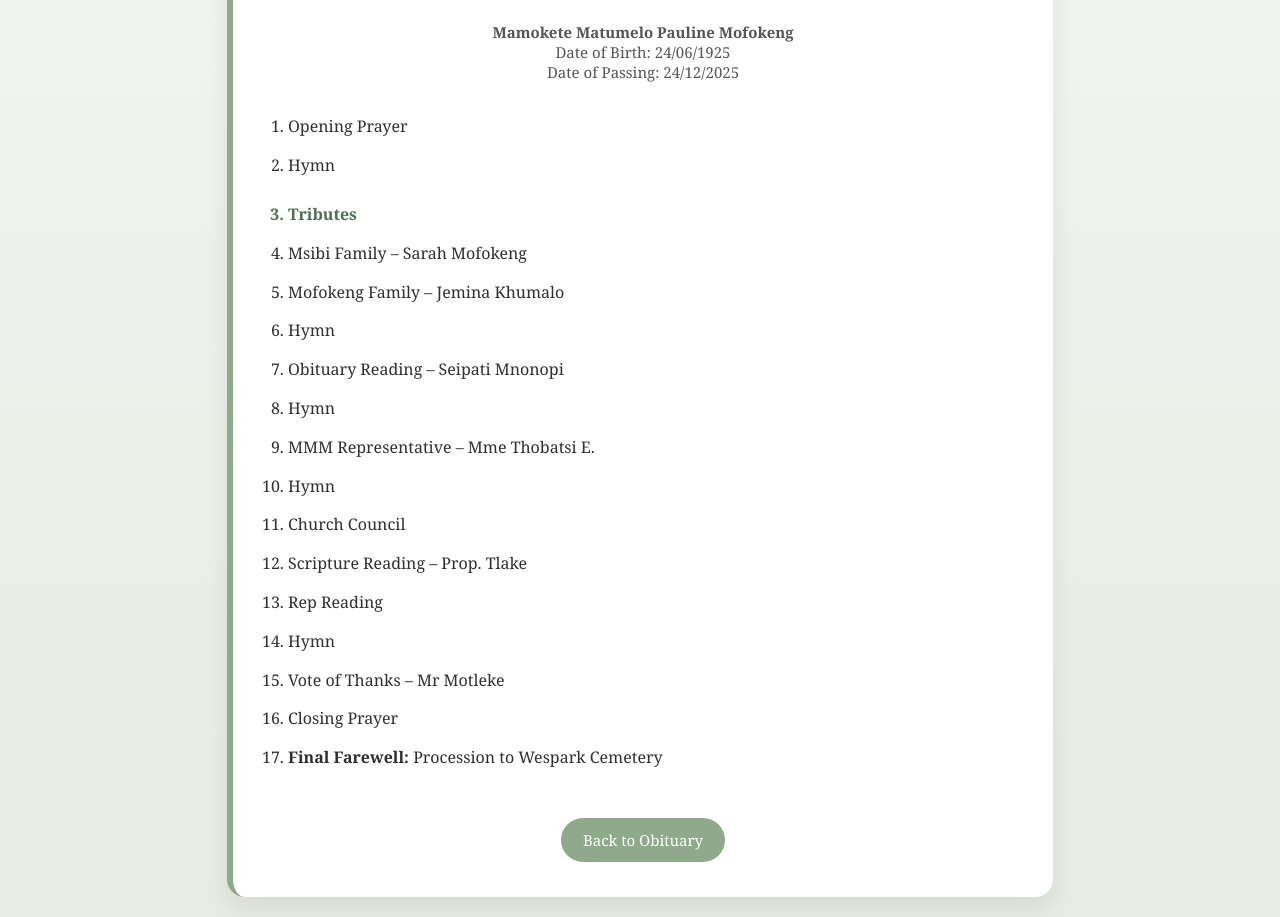
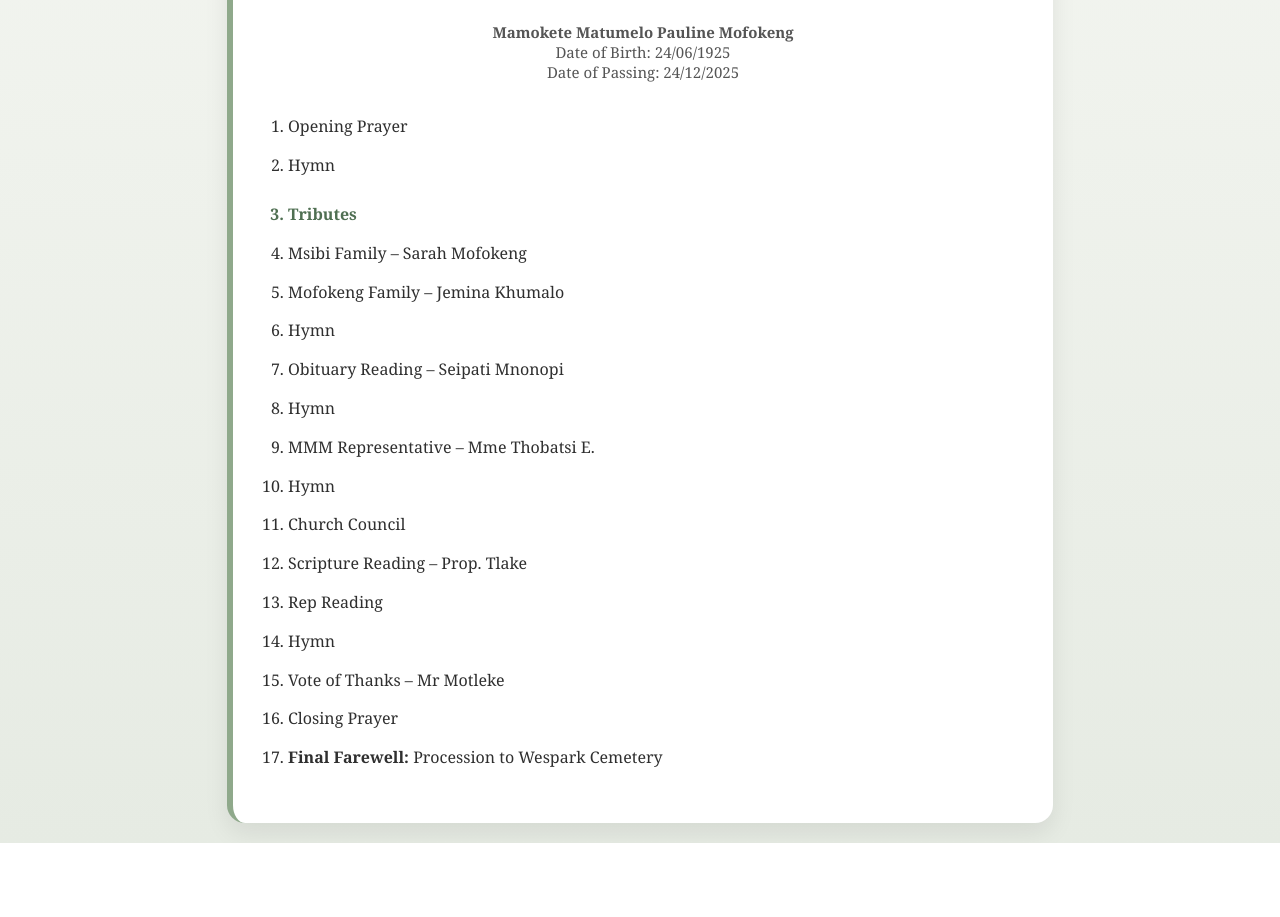
Before and after one commit to kufadhlmn/Obituary, a plain HTML site: page programme.html in a window 1280 px wide. Shown: the part 161-1078 px from the top of the page. After the commit the page ends 1004 px from the top, so only its background shows below. Drawn offline with Linux system fonts and the light colour scheme.

Commit message:
Update programme.html

```diff
--- a/programme.html
+++ b/programme.html
@@ -119,7 +119,6 @@
     </ol>
 
     <div style="text-align:center;">
-      <a href="index.html" class="button">Back to Obituary</a>
     </div>
 
   </div>
```
